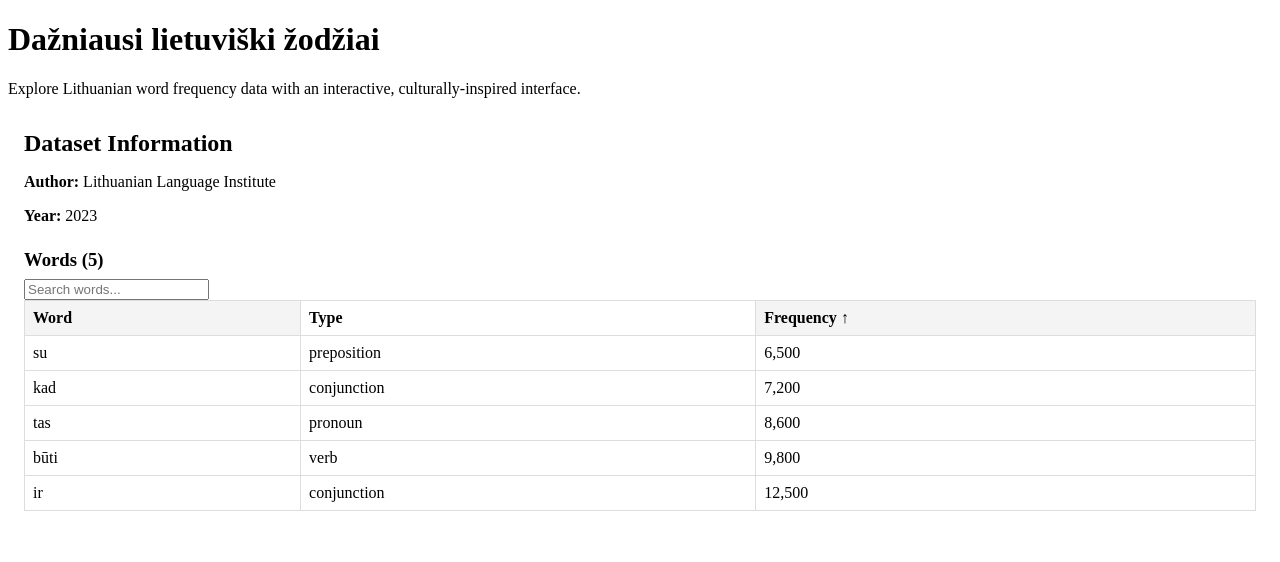
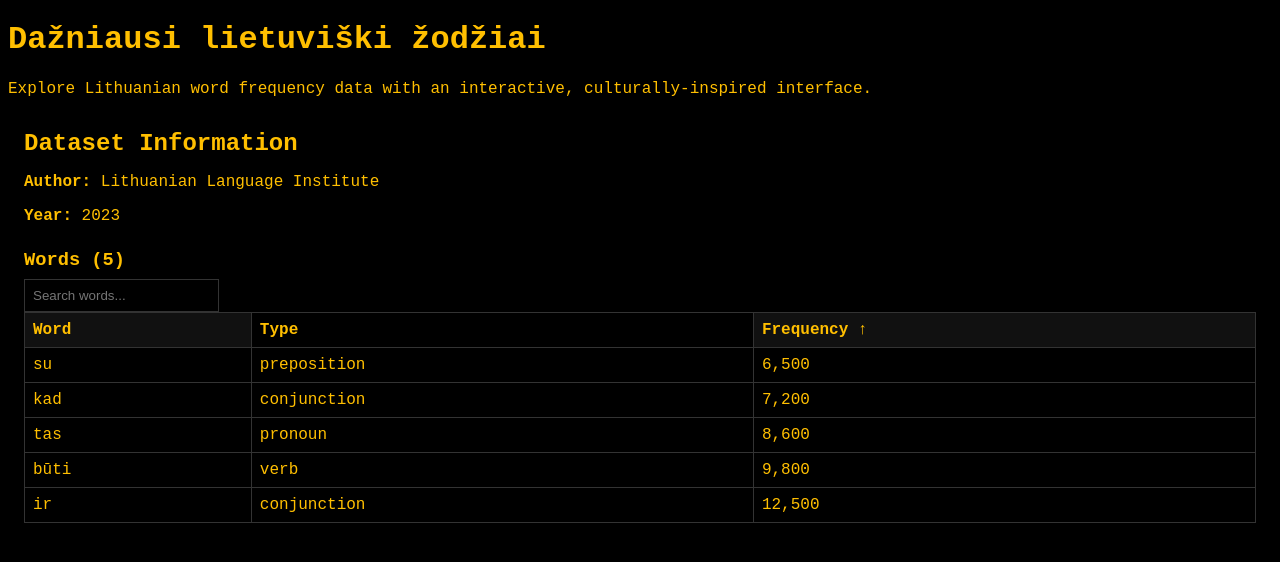
Before and after one commit to Debesyla/dazniausi-zodziai, a SvelteKit app: page / in a window 1280 px wide. Shown: the top 562 px of the page. Built offline with nearby package versions, Linux system fonts and the light colour scheme.

Commit message:
Complete story 3.1: implement Baltic Amber theme with dark background, amber text, and pixelated icons; enhance accessibility and unit tests for components

```diff
--- /dev/null
+++ b/src/app.css
@@ -0,0 +1,11 @@
+:root {
+  --bg-color: #000000;
+  --text-color: #FFBF00;
+  --border-color: #333333;
+}
+
+body {
+  background-color: var(--bg-color);
+  color: var(--text-color);
+  font-family: 'Courier New', monospace;
+}
--- a/src/components/DataLoader.svelte
+++ b/src/components/DataLoader.svelte
@@ -62,19 +62,19 @@
   .loading {
     padding: 1rem;
     text-align: center;
-    color: #666;
+    color: var(--text-color);
   }
 
   .error {
     padding: 1rem;
-    background-color: #fee;
-    border: 1px solid #c00;
+    background-color: #200000;
+    border: 1px solid #800000;
     border-radius: 4px;
   }
 
   .error h3 {
     margin: 0 0 0.5rem 0;
-    color: #c00;
+    color: #FFBF00;
   }
 
   .dataset {
@@ -83,9 +83,11 @@
 
   .dataset h2 {
     margin: 0 0 1rem 0;
+    color: var(--text-color);
   }
 
   .dataset h3 {
     margin: 1.5rem 0 0.5rem 0;
+    color: var(--text-color);
   }
 </style>
--- a/src/components/DataTable.svelte
+++ b/src/components/DataTable.svelte
@@ -53,17 +53,20 @@
   table {
     width: 100%;
     border-collapse: collapse;
+    background-color: var(--bg-color);
+    color: var(--text-color);
   }
   th, td {
     padding: 0.5rem;
-    border: 1px solid #ddd;
+    border: 1px solid var(--border-color);
     text-align: left;
+    color: var(--text-color);
   }
   th.sortable {
     cursor: pointer;
-    background-color: #f4f4f4;
+    background-color: #111111;
   }
   th.sortable:hover {
-    background-color: #e0e0e0;
+    background-color: #222222;
   }
 </style>
--- a/src/components/SearchBar.svelte
+++ b/src/components/SearchBar.svelte
@@ -5,7 +5,7 @@
 <div class="search-bar">
   <input bind:value type="text" placeholder="Search words..." />
   {#if value}
-  <button type="button" onclick={() => value = ''}>Clear</button>
+  <button type="button" onclick={() => value = ''} aria-label="Clear search">✕</button>
   {/if}
 </div>
 
@@ -15,4 +15,20 @@
     gap: 0.5rem;
     align-items: center;
   }
+  input {
+    background-color: var(--bg-color);
+    color: var(--text-color);
+    border: 1px solid var(--border-color);
+    padding: 0.5rem;
+  }
+  button {
+    background-color: var(--bg-color);
+    color: var(--text-color);
+    border: 1px solid var(--border-color);
+    padding: 0.5rem;
+    cursor: pointer;
+  }
+  button:hover {
+    background-color: #111;
+  }
 </style>
--- a/src/routes/+layout.svelte
+++ b/src/routes/+layout.svelte
@@ -1,5 +1,6 @@
 <script lang="ts">
 	import favicon from '$lib/assets/favicon.svg';
+	import '../app.css';
 
 	let { children } = $props();
 </script>
```
Also changed, not shown: 4 other files (tests, documents, lock files or other folders).
